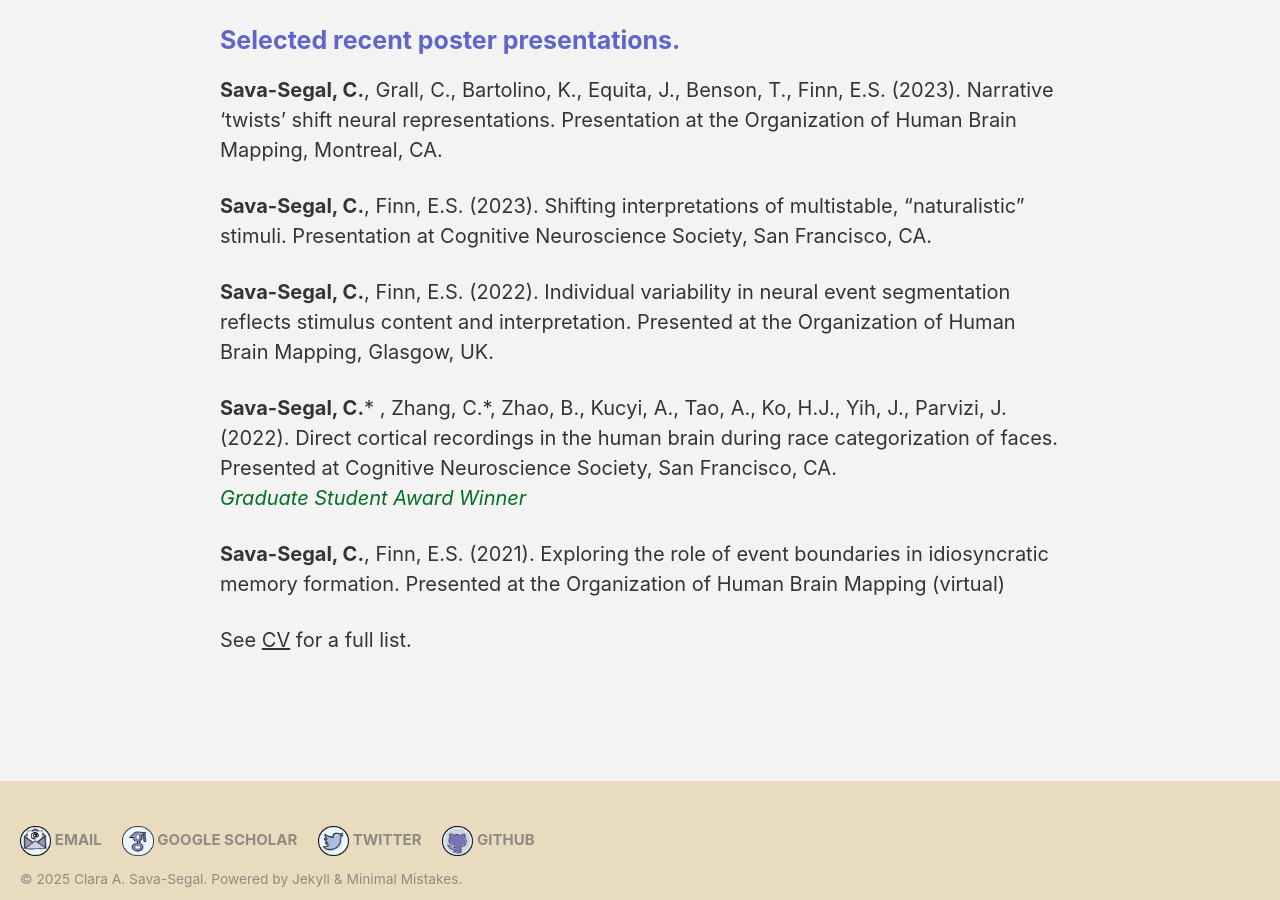
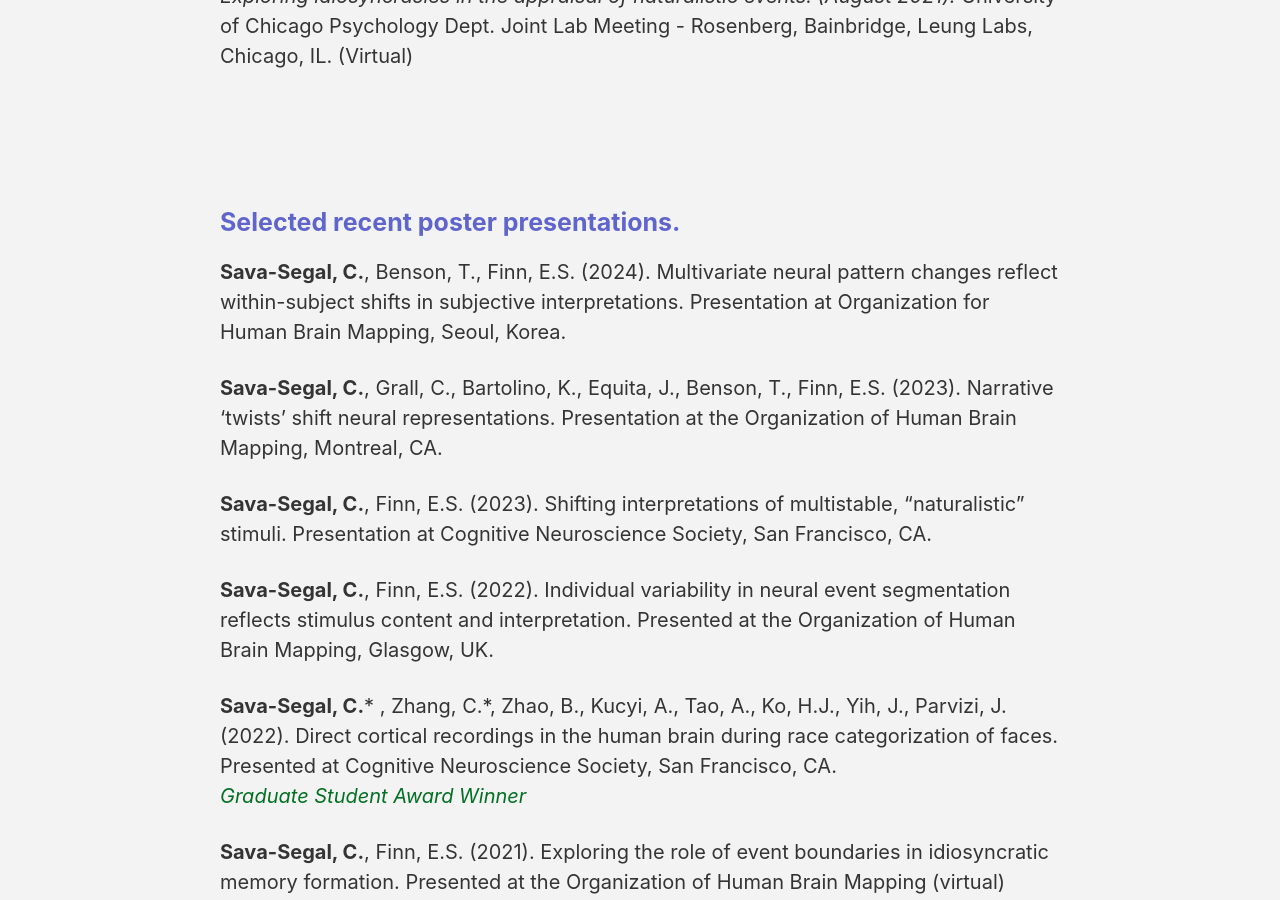
Before and after one commit to csavasegal/csavasegal.github.io, a Jekyll site: the page built from publications.md, in a window 1280 px wide and 900 px high, scrolled down 3949 px. Built offline with Jekyll 4.4.1, drawn with Linux system fonts in a browser that asks for light colours; cached includes are drawn as plain includes; some of the changed text lies outside the part shown.

Commit message:
Updated CV

```diff
--- a/publications.md
+++ b/publications.md
@@ -59,6 +59,11 @@
 
 <!-- <h3>Preprints</h3>
 <a>Coming soon :)</a> -->
+<h3>2025</h3>
+<br>
+<strong>Sava-Segal, C.</strong>, Grall, C., Finn, E.S. (2025) Narrative ’twist’ shifts within-individual neural representations of
+dissociablet story features. <i> bioRxiv</i>
+<br>
 
 <h3>2024</h3>
 <a href="papers/520_Paper_authored_CSS_CCN_2024_Final.pdf" target="_blank" style="text-decoration: none;">
@@ -159,6 +164,9 @@
 
 <h2 id="list3"><span style="color:rgb(95, 101, 205)">Selected recent poster presentations.</span></h2>
 
+<strong>Sava-Segal, C.</strong>, Benson, T., Finn, E.S. (2024). Multivariate neural pattern changes reflect within-subject shifts
+in subjective interpretations. Presentation at Organization for Human Brain Mapping, Seoul, Korea.
+
 <strong>Sava-Segal, C.</strong>, Grall, C., Bartolino, K., Equita, J., Benson, T., Finn, E.S. (2023). Narrative ‘twists’ shift neural representations. Presentation at the Organization of Human Brain Mapping, Montreal, CA.
 
 <strong>Sava-Segal, C.</strong>, Finn, E.S. (2023). Shifting interpretations of multistable, “naturalistic” stimuli. Presentation at Cognitive Neuroscience Society, San Francisco, CA.
```
Also changed, not shown: 2 other files.
